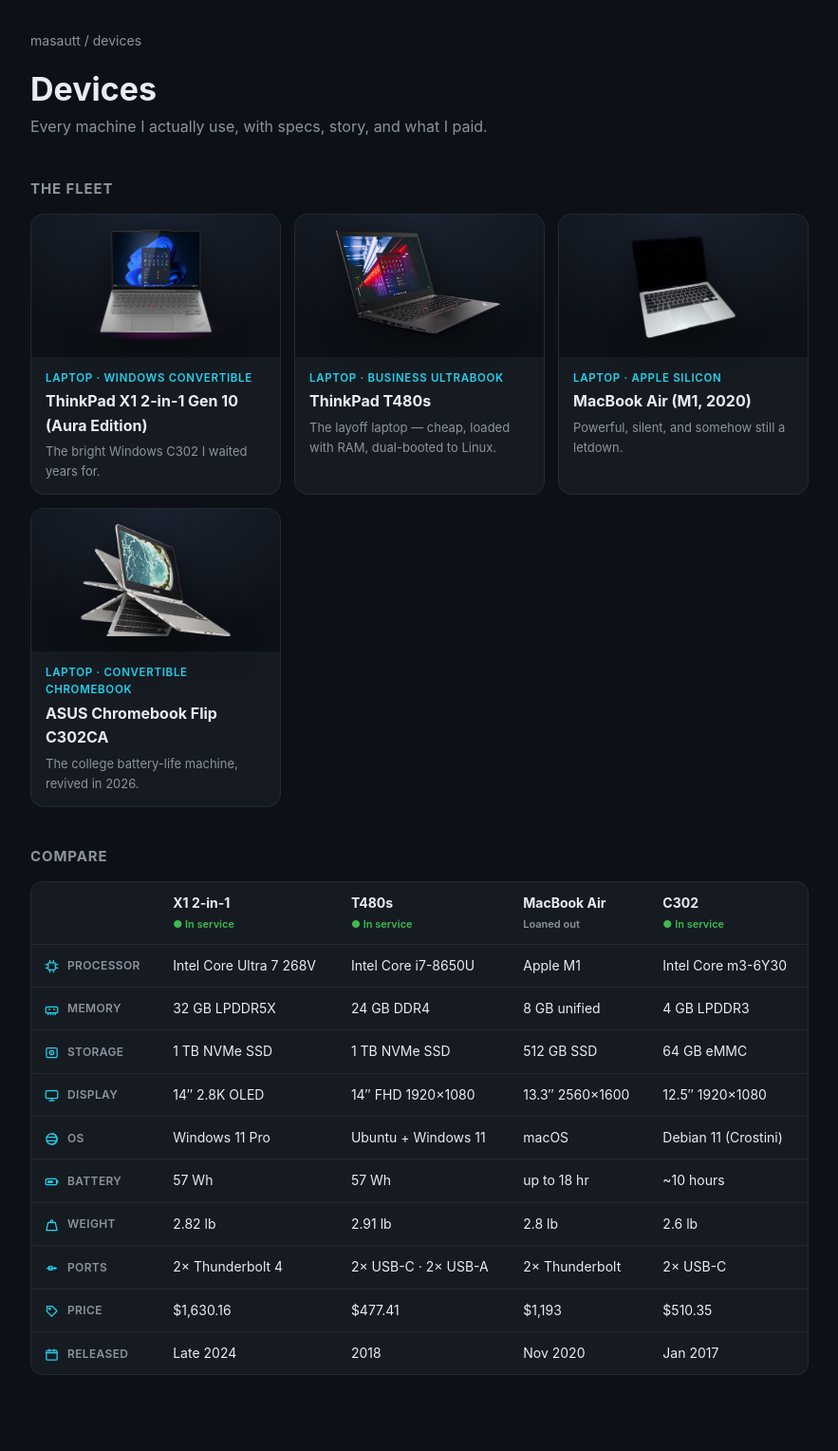
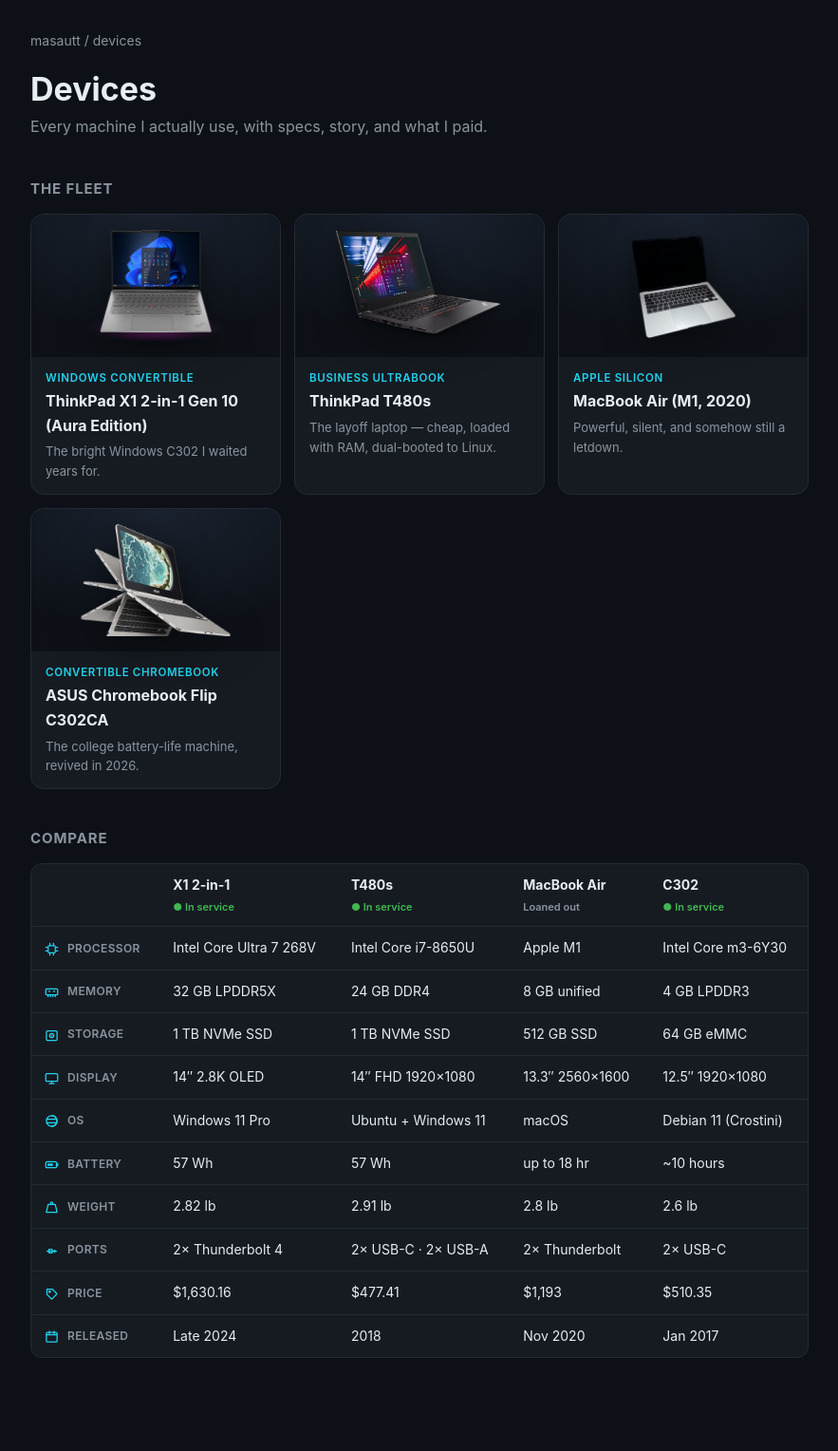
Before and after one commit to masautt/masautt.github.io, a Jekyll site: the page built from devices/index.html, in a window 1280 px wide. Shown: the whole page at 95% size, without its empty margins (198-1081 px from the left). Built offline with Jekyll 4.4.1, drawn with Linux system fonts in a browser that asks for light colours.

Commit message:
style(devices): drop redundant 'Laptop ·' prefix from fleet cards

```diff
--- a/devices/index.html
+++ b/devices/index.html
@@ -17,7 +17,7 @@
   <a class="dev-card" href="{{ d.url | relative_url }}">
     <div class="thumb"><img src="{{ d.hero | relative_url }}" alt="{{ d.hero_alt | default: d.title }}"></div>
     <div class="meta">
-      <div class="cat">{{ d.category }}</div>
+      <div class="cat">{{ d.category | remove_first: "Laptop · " }}</div>
       <div class="name">{{ d.title }}</div>
       <div class="tag">{{ d.tagline }}</div>
     </div>
```
